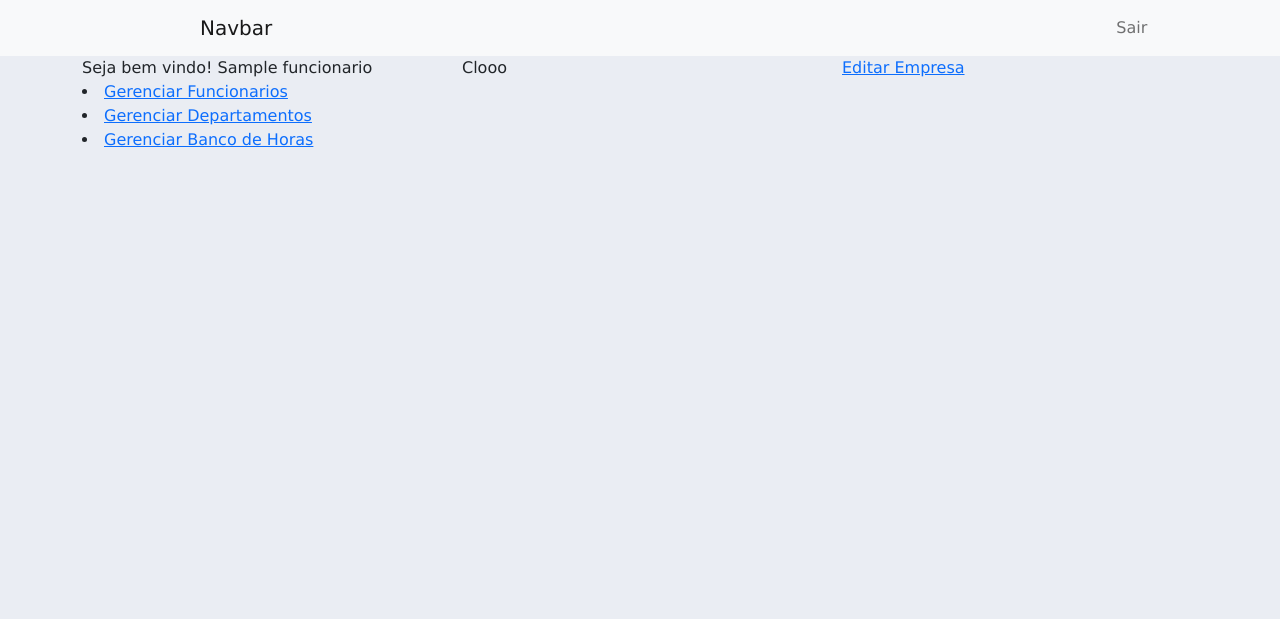
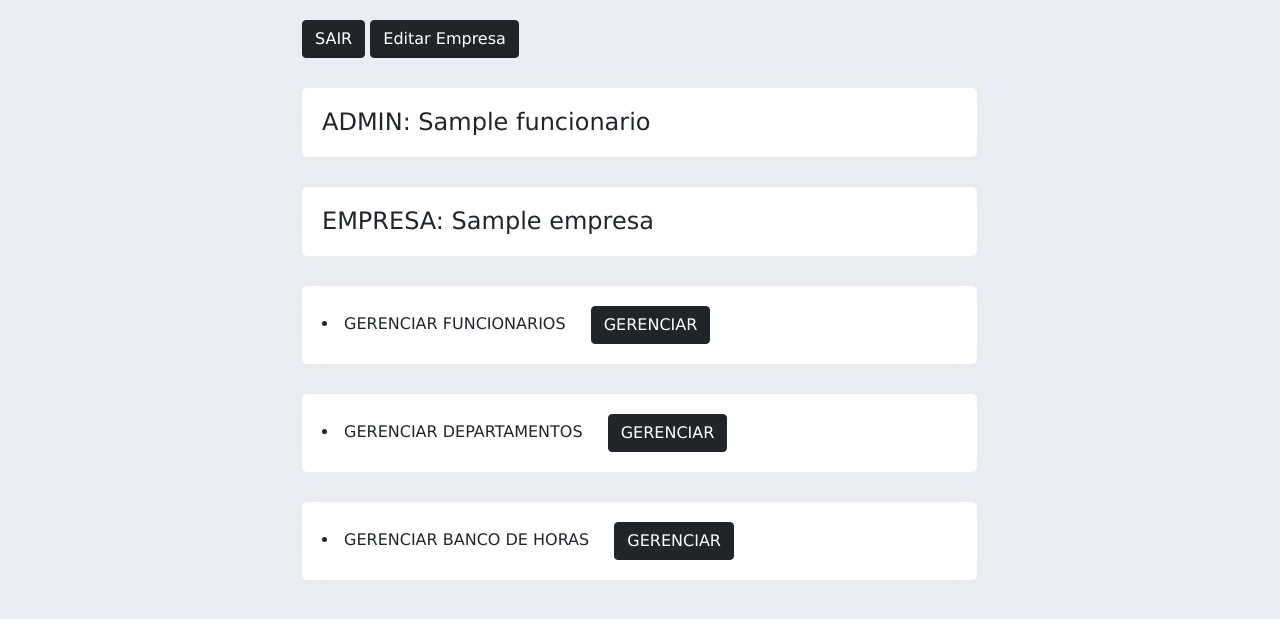
Before and after one commit to samueloliveiraf/django-empresa-rh, a Django app: page / in a window 1280 px wide. Shown: the top 619 px of the page. Run offline with Django 3.2, Linux system fonts and the light colour scheme; a user stored in the database is signed in; tables that the repository leaves empty hold one stand-in row (values such as "Sample post"); some libraries are stand-ins or nearby versions.

Commit message:
projeto finalizado

```diff
--- a/core/templates/index.html
+++ b/core/templates/index.html
@@ -1,72 +1,65 @@
+{% extends 'base.html' %}
+
 {% load static %}
 
 {% load bootstrap %}
 
-<!DOCTYPE html>
+{% block main %}
 
-<html lang="en">
+<div style="margin-top: 20px;">
+    <a class="btn btn-dark" href="{% url 'logout' %}">
+        SAIR
+    </a>
+    {% if usuario.funcionario.empresa %}
+        <a class="btn btn-dark"
+            href="{% url 'edit_empresa' usuario.funcionario.empresa.id %}">
+            Editar Empresa
+        </a>
+    {% else %}
+        <a style="margin-left: 243px; margin-top: 20px;" class="btn btn-dark" href="{% url 'create_empresa' %}">
+            Criar Empresa
+        </a>
+    {% endif %}
+</div>
 
-<head>
-    <meta charset="UTF-8">
-    <meta http-equiv="X-UA-Compatible" content="IE=edge">
-    <meta name="viewport" content="width=device-width, initial-scale=1.0">
+<div class="row">
+    <div class="col">
 
-    <link rel="stylesheet" href="{% static 'css/bootstrap.min.css' %}">
+        <h4 class="div-container"> ADMIN: {{ usuario.funcionario.nome }} </h4>
 
-    <link rel="stylesheet" href="{% static 'css/styles-home.css' %}">
+        <div class="col">
+            <h4 class="div-container">
+                EMPRESA: {{ usuario.funcionario.empresa.nome }}
+            </h4>
 
-    <title>Gerenciamento RH</title>
-</head>
+        </div>
 
-<body>
-
-    <nav class="navbar navbar-expand-lg navbar-light bg-light">
-        <a class="navbar-brand" href="#">Navbar</a>
-        <button class="navbar-toggler" type="button" data-toggle="collapse" data-target="#navbarTogglerDemo02" aria-controls="navbarTogglerDemo02" aria-expanded="false" aria-label="Toggle navigation">
-            <span class="navbar-toggler-icon"></span>
-        </button>
-        <div class="collapse navbar-collapse" id="navbarNav">
-            <ul class="navbar-nav">
-
-                <li class="nav-item">
-                    <a class="nav-link" href="{% url 'logout' %}">Sair</a>
-                </li>
-
-            </ul>
-        </div>
-    </nav>
-    <div class="container">
-
-        <div class="row">
-            <div class="col-4">
-
-                Seja bem vindo! {{ usuario.funcionario.nome }}
-                <li>
-                    <a href="{% url 'list_funcionarios' %}">Gerenciar Funcionarios</a>
-                </li>
-                <li>
-                    <a href="{% url 'list_departamentos' %}">Gerenciar Departamentos</a>
-                </li>
-                <li>
-                    <a href="{% url 'list_hora_extra' %}">Gerenciar Banco de Horas</a>
-                </li>
-
-            </div>
-            <div class="col-4">
-                Clooo
-            </div>
-
-            <div class="col-4">
-                {% if usuario.funcionario.empresa %}
-                    <a href="{% url 'edit_empresa' usuario.funcionario.empresa.id %}">
-                    Editar Empresa</a>
-                {% else %}
-                    <a href="{% url 'create_empresa' %}">Criar Empresa</a>
-                {% endif %}
-            </div>
-        </div>
+        <h6 style="text-transform: uppercase;">
+            <li class="div-container">
+                Gerenciar Funcionarios
+                <a style="margin-left: 20px;" class="btn btn-dark" href="{% url 'list_funcionarios' %}">
+                    GERENCIAR
+                </a>
+            </li>
+        </h6>
+        <h6 style="text-transform: uppercase;">
+            <li class="div-container">
+                Gerenciar Departamentos
+                <a style="margin-left: 20px;" class="btn btn-dark" href="{% url 'list_departamentos' %}">
+                    GERENCIAR
+                </a>
+            </li>
+        </h6>
+        <h6 style="text-transform: uppercase;">
+            <li class="div-container">
+                Gerenciar Banco de Horas
+                <a style="margin-left: 20px;" class="btn btn-dark" href="{% url 'list_hora_extra' %}">
+                    GERENCIAR
+                </a>
+            </li>
+        </h6>
     </div>
 
-</body>
+</div>
 
-</html>
+{% endblock %}
--- a/core/urls.py
+++ b/core/urls.py
@@ -4,5 +4,5 @@ from .views import home
 
 
 urlpatterns = [
-    path('', home, name='home')
+    path('', home, name='home'),
 ]
--- a/core/views.py
+++ b/core/views.py
@@ -1,6 +1,10 @@
+
 from django.shortcuts import render
 from django.contrib.auth.decorators import login_required
 from funcionarios.models import Funcionario
+from django.contrib.auth.forms import UserCreationForm
+from django.urls import reverse_lazy
+from django.views import generic
 
 
 @login_required
@@ -8,3 +12,9 @@ def home(request):
     data = {}
     data['usuario'] = request.user
     return render(request, 'index.html', data)
+
+
+class SignUp(generic.CreateView):
+    form_class = UserCreationForm
+    success_url = reverse_lazy('home')
+    template_name = 'register.html'
--- a/funcionarios/templates/funcionarios/funcionario_confirm_delete.html
+++ b/funcionarios/templates/funcionarios/funcionario_confirm_delete.html
@@ -3,7 +3,7 @@
 
 {% block main %}
 
-    Edite
+    <h3 class="div-container" style="text-transform: uppercase;">Deletar Funcionario</h3>
     <form method="POST"> {% csrf_token %}
 
         <h1>Tem certeza que deseja Deletar esse Funcionário?{{ obj }}</h1>
--- a/funcionarios/views.py
+++ b/funcionarios/views.py
@@ -31,8 +31,8 @@ class FuncionarioCreate(CreateView):
 
     def form_valid(self, form):
         funcionario = form.save(commit=False)
-        username = funcionario.nome.split(' ')[0] + funcionario.nome.split(' ')[1]
+        username = funcionario.nome
         funcionario.empresa = self.request.user.funcionario.empresa
-        funcionario.user = User.objects.create()
+        funcionario.user = User.objects.create(username=username)
         funcionario.save()
         return super(FuncionarioCreate, self).form_valid(form)
--- a/gestao_rh/urls.py
+++ b/gestao_rh/urls.py
@@ -17,6 +17,7 @@ from django.contrib import admin
 from django.urls import conf, path, include
 from django.conf.urls.static import static
 from django.conf import settings
+from core import views
 
 urlpatterns = [
     path('admin/', admin.site.urls),
@@ -26,5 +27,6 @@ urlpatterns = [
     path('empresas/', include('empresas.urls')),
     path('documentos/', include('documentos.urls')),
     path('horas-extras', include('registro_hora_extra.urls')),
-    path('accounts/', include('django.contrib.auth.urls'))
+    path('accounts/', include('django.contrib.auth.urls')),
+    path('register/', views.SignUp.as_view(), name="signup"),
 ] + static(settings.MEDIA_URL, document_root=settings.MEDIA_ROOT)
--- a/static/css/styles-home.css
+++ b/static/css/styles-home.css
@@ -3,12 +3,3 @@ body {
     background: #EAEDF3;
     font-family: Verdana, sans-serif;
 }
-
-nav {
-    padding: 200px;
-    display: flex;
-}
-
-ul {
-    margin-left: 820px;
-}
--- a/static/css/styles.css
+++ b/static/css/styles.css
@@ -10,10 +10,29 @@ form {
     border-radius: 5px;
     box-shadow: 0px 0px 20px 0px #e8e8e8;
     margin-top: 30px;
+    align-items: center;
+}
+
+.register-form {
+    display: inline-grid;
+    margin-top: 90px;
+}
+
+.register-button {
+    margin-top: 20px;
+    width: 200px;
+}
+
+.container-login {
+    margin-top: 200px;
 }
 
 .btn-style {
     margin-top: 20px;
+}
+
+.form-login {
+    text-align: center;
 }
 
 .container {
@@ -34,3 +53,7 @@ a {
     text-decoration: none;
     font-size: 18px;
 }
+
+nav {
+    border-radius: 10px;
+}
--- a/templates/base.html
+++ b/templates/base.html
@@ -7,9 +7,11 @@
         <meta charset="UTF-8">
         <meta http-equiv="X-UA-Compatible" content="IE=edge">
         <meta name="viewport" content="width=device-width, initial-scale=1.0">
+
         <link rel="stylesheet" href="{% static 'css/bootstrap.min.css' %}">
 
         <link rel="stylesheet" href="{% static 'css/styles.css' %}">
+
 
         <title>{% block title %} {% endblock %}  </title>
 
@@ -25,4 +27,6 @@
 
     </body>
 
+    <script src="https://use.fontawesome.com/223d8d7e72.js"></script>
+
 </html>
```
Also changed, not shown: departamentos/templates/departamentos/departamento_form.html (+13 -5 lines), departamentos/templates/departamentos/departamento_list.html (+21 -12 lines), documentos/templates/documentos/documento_form.html (+8 -1 lines), empresas/templates/empresas/empresa_form.html (+12 -5 lines), funcionarios/templates/funcionarios/funcionario_form.html (+11 -1 lines), funcionarios/templates/funcionarios/funcionario_list.html (+18 -9 lines), registro_hora_extra/templates/registro_hora_extra/registrohoraextra_confirm_delete.html (+5 -2 lines), registro_hora_extra/templates/registro_hora_extra/registrohoraextra_form.html (+13 -4 lines), registro_hora_extra/templates/registro_hora_extra/registrohoraextra_list.html (+17 -8 lines), templates/register.html (added, +15 -0 lines), templates/registration/login.html (+13 -4 lines).
